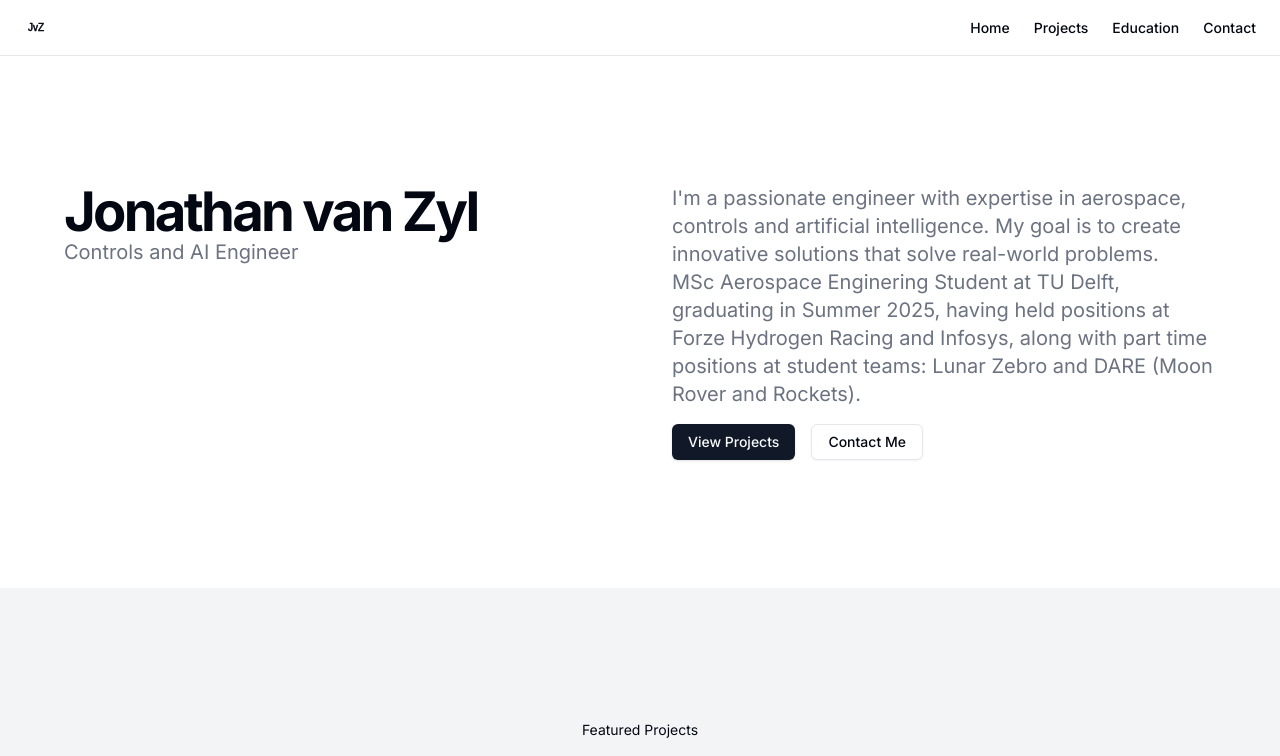
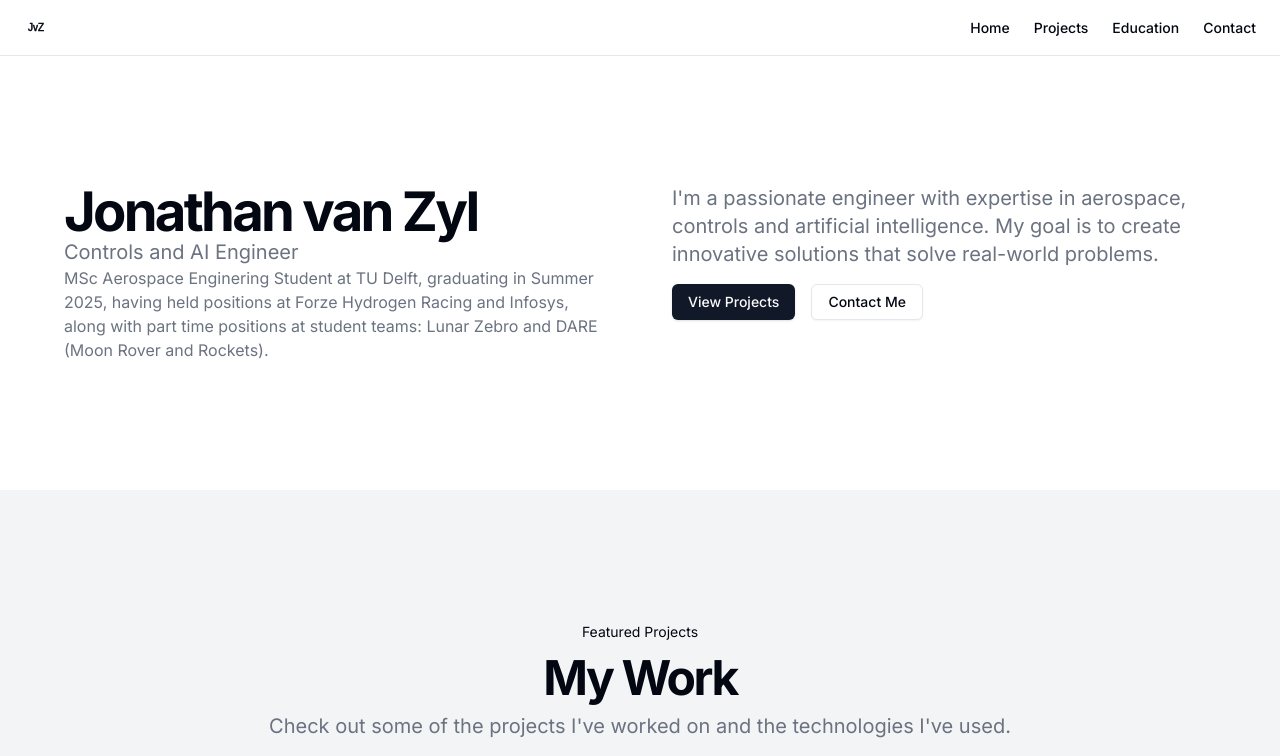
Before and after one commit to JvanZyl1/myportfolio, a Next.js app: page / in a window 1280 px wide. Shown: the top 756 px of the page. Built offline with nearby package versions, Linux system fonts and the light colour scheme.

Commit message:
FinalProjectFix

```diff
--- a/components/component/home-screen.tsx
+++ b/components/component/home-screen.tsx
@@ -80,13 +80,14 @@ export function HomeScreen({onNavigateToProject, onNavigateToAcademics, onNaviga
                   Jonathan van Zyl
                 </h1>
                 <p className="text-muted-foreground md:text-xl">Controls and AI Engineer</p>
+                <p className="text-muted-foreground text-sm md:text-base">MSc Aerospace Enginering Student at TU Delft, graduating in Summer 2025, having held positions
+                at Forze Hydrogen Racing and Infosys, along with part time positions at student teams: Lunar Zebro and DARE (Moon Rover and Rockets).</p>
               </div>
               <div className="flex flex-col items-start space-y-4">
                 <p className="mx-auto max-w-[700px] text-muted-foreground md:text-xl">
                   I&apos;m a passionate engineer with expertise in aerospace, controls and artificial intelligence.
                   My goal is to create innovative solutions that solve real-world problems. <br />
-                  MSc Aerospace Enginering Student at TU Delft, graduating in Summer 2025, having held positions
-                  at Forze Hydrogen Racing and Infosys, along with part time positions at student teams: Lunar Zebro and DARE (Moon Rover and Rockets).
+
                 </p>
                 <div className="space-x-4">
                   <Link
@@ -455,8 +456,8 @@ export function HomeScreen({onNavigateToProject, onNavigateToAcademics, onNaviga
                       <br />
                       Part-time positions at student teams:
                       <ul style={{ listStyleType: 'disc', paddingLeft: '20px' }}>
-                        <li> Delft Aerospace Rocket Engineering : Solid Propulsion Engineer</li>
-                        <li> Lunar Zebro : Mechanics Engineer </li>
+                        <li>Solid Propulsion Engineer at <a href="https://dare.tudelft.nl/" className="text blue-500 underline" target="_blank" rel="noopener noreferrer">DARE</a>.</li>
+                        <li>Mechanics Engineer at <a href="https://zebro.space/" className="text blue-500 underline" target="_blank" rel="noopener noreferrer">Lunar Zebro</a>.</li>
                       </ul>
                     </div>
                   </div>
@@ -505,13 +506,6 @@ export function HomeScreen({onNavigateToProject, onNavigateToAcademics, onNaviga
                     <div className="aspect-square w-3 bg-primary rounded-full absolute right-0 translate-x-[29.5px] z-10 top-1" />
                     <div className="font-medium">Bachelor of Science in Aerospace Engineering</div>
                     <div className="text-muted-foreground">Delft University of Technology</div>
-                  </div>
-                  <div className="grid gap-1 text-sm relative">
-                    <div className="aspect-square w-3 bg-primary rounded-full absolute right-0 translate-x-[29.5px] z-10 top-1" />
-                    <div className="font-medium">Part-time student team positions</div>
-                    <div className="text-muted-foreground">Solid Propulsion Engineer at <a href="https://dare.tudelft.nl/" className="text blue-500 underline" target="_blank" rel="noopener noreferrer">DARE</a>
-                    and Mechanics Engineer at <a href="https://zebro.space/" className="text blue-500 underline" target="_blank" rel="noopener noreferrer">Lunar Zebro</a>
-                    </div>
                   </div>
                   <div className="grid gap-1 text-sm relative">
                     <div className="aspect-square w-3 bg-primary rounded-full absolute right-0 translate-x-[29.5px] z-10 top-1" />
--- a/components/component/projects-page.tsx
+++ b/components/component/projects-page.tsx
@@ -308,7 +308,7 @@ export function ProjectsPage({onNavigateToHome, onNavigateToAcademics, onNavigat
                       Double Q-Learning, Dueling Q-Networks, and Prioritized Experience Replay (PER) to enhance exploration and decision-making capabilities.
                       This hierarchical approach enabled the agent to quickly adapt to the more complex environment of Ms.Pacman, significantly improving training
                       efficiency compared to learning from scratch. The results demonstrated that transfer learning not only reduced computational requirements
-                      but also optimized the agent&apos;s performance in dynamic and challenging gaming scenarios.
+                      but also optimized the agent&apos;s performance in dynamic and challenging gaming scenarios. <br />
                       <strong>View:</strong><a
                         href="https://github.com/JvanZyl1/AtariRL"
                         target="_blank"
@@ -326,7 +326,7 @@ export function ProjectsPage({onNavigateToHome, onNavigateToAcademics, onNavigat
               <Card>
                 <CardHeader>
                   <img
-                    src="/OperationsOptimisation.png"
+                    src="/LunarZebro.png"
                     width="550"
                     height="310"
                     alt="Project 4"
@@ -337,11 +337,12 @@ export function ProjectsPage({onNavigateToHome, onNavigateToAcademics, onNavigat
                   <div className="space-y-1">
                     <CardTitle>Student Dream-Teams</CardTitle>
                     <CardDescription>
-                    DARE and Lunar Zebro
+                    Worked on solid rockets at DARE: Delft Aerospace Rocket Engineering. <br />
+                    Designed an antenna deployment system for a Moon rover at Lunar Zebro
                     </CardDescription>
                   </div>
                   <div className="flex flex-wrap gap-2">
-                    <Badge>Python</Badge>
+                    <Badge>Aerospace Engineering</Badge>
                   </div>
                 </CardContent>
               </Card>
@@ -363,7 +364,7 @@ export function ProjectsPage({onNavigateToHome, onNavigateToAcademics, onNavigat
                       Multi-Objective Optimization of Vehicle Routing for Cost, Time, and Environmental Impact Reduction:</strong> Developed a multi-objective optimization model for vehicle routing that minimizes transportation costs,
                         environmental impact, and delivery time using Mixed-Integer Linear Programming (MILP) and Gurobi solver.
                         The model is designed to balance economic and environmental objectives, demonstrating potential applications
-                        for reducing operational expenses and carbon emissions in logistics operations.<strong> View:</strong><a
+                        for reducing operational expenses and carbon emissions in logistics operations.<br /><strong> View:</strong><a
                           href = "https://github.com/JvanZyl1/VehicleRoutingProblem"
                           className="text blue-500 underline"
                           target="_blank"
```
Also changed, not shown: public/LunarZebro.png (added).
